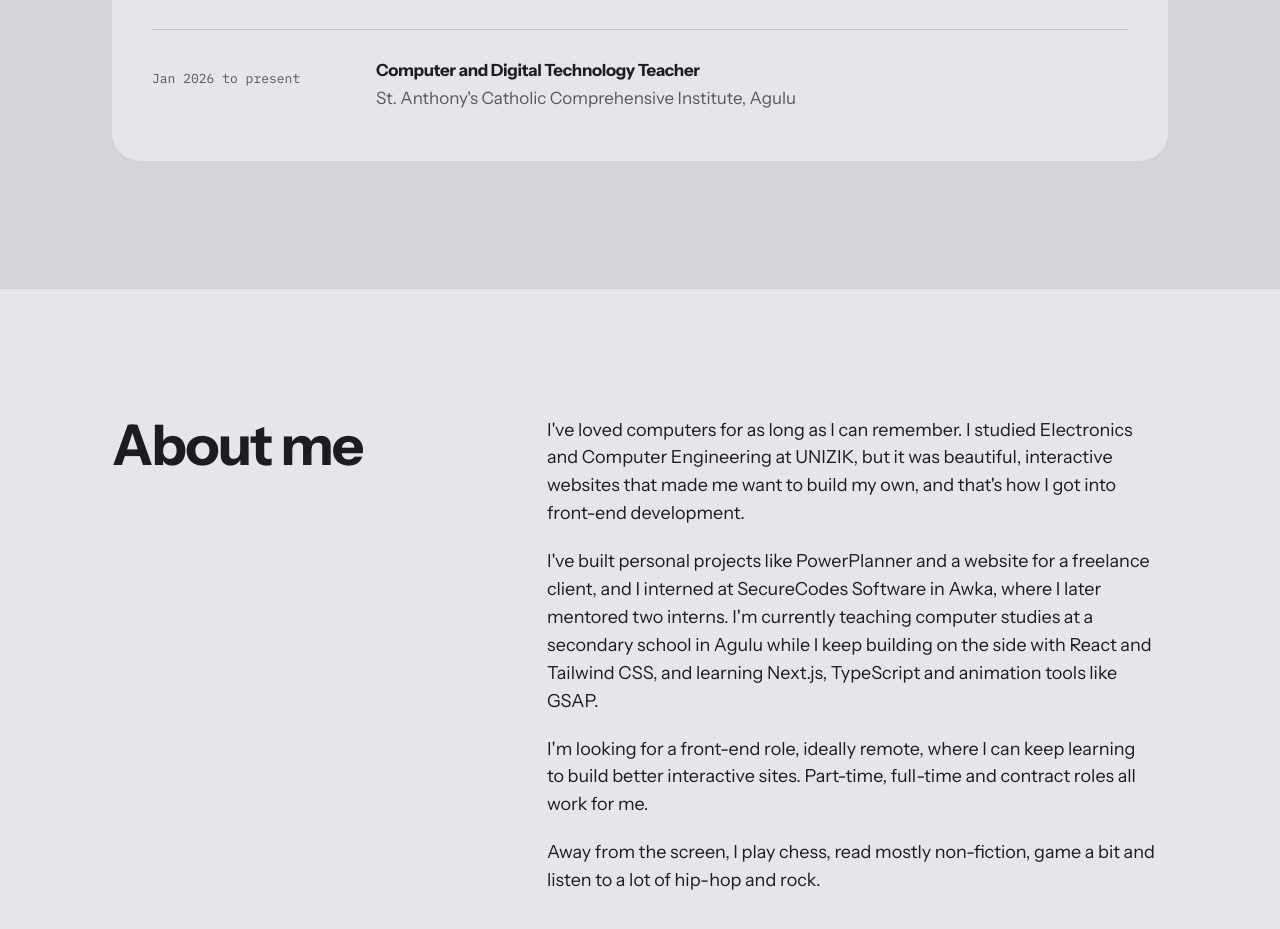
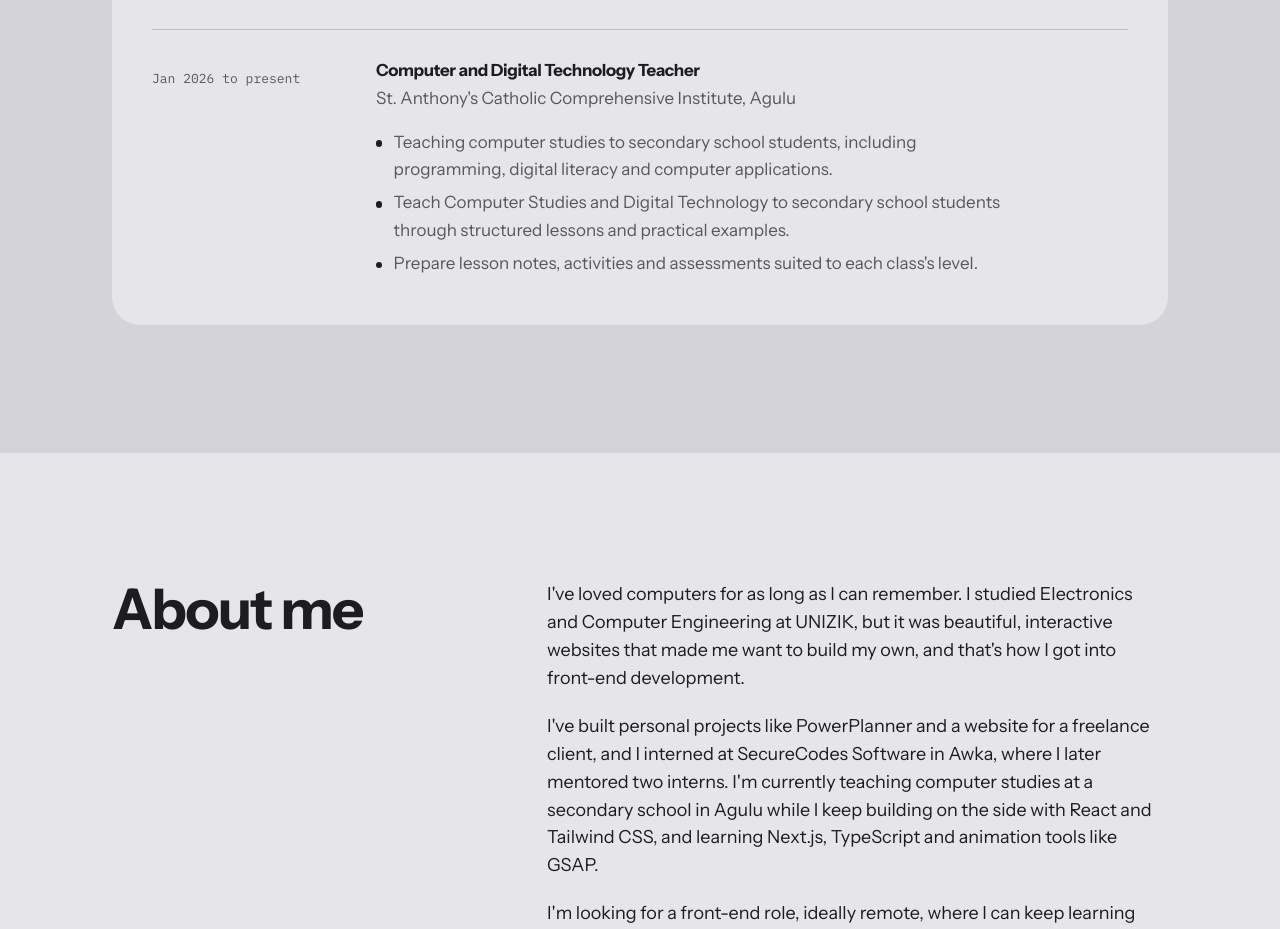
Before and after one commit to Chinomnso-Ugba/portfolio-2026, a plain HTML site: page index.html in a window 1280 px wide. Shown: the part 4960-5889 px from the top of the page. Drawn offline with Linux system fonts and the light colour scheme.

Commit message:
added more details to the job description for the Computer and Digital Technology Teacher position at St. Anthony's Catholic Comprehensive Institute, Agulu.

```diff
--- a/index.html
+++ b/index.html
@@ -295,6 +295,11 @@
             <div class="job-main">
               <h3>Computer and Digital Technology Teacher</h3>
               <p class="job-org">St. Anthony's Catholic Comprehensive Institute, Agulu</p>
+              <ul class="job-points">
+                <li>Teaching computer studies to secondary school students, including programming, digital literacy and computer applications.</li>
+                <li>Teach Computer Studies and Digital Technology to secondary school students through structured lessons and practical examples.</li>
+                <li>Prepare lesson notes, activities and assessments suited to each class's level.</li>
+              </ul>
             </div>
           </li>
         </ul>
```
